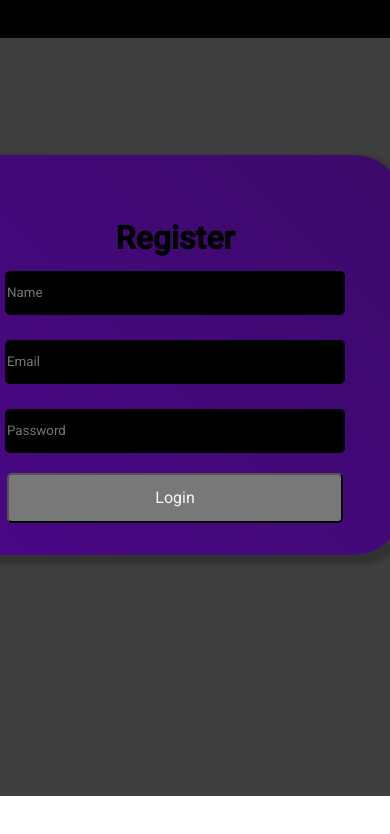
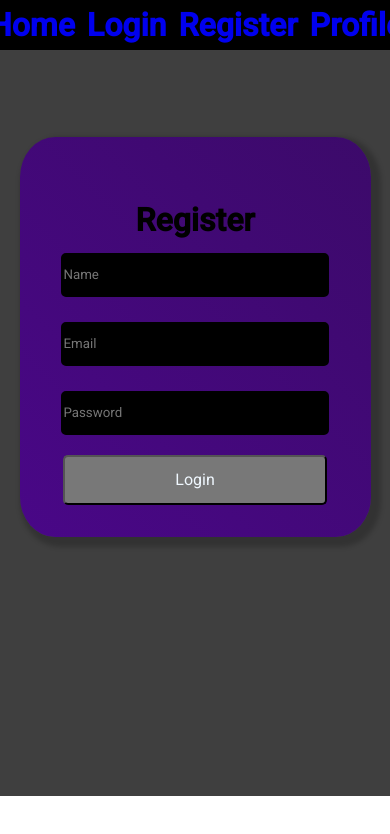
Before and after one commit to NishantKumar-2005/ReactTodo, a React (Vite) app: page /register in a window 390 px wide. Shown: the top 834 px of the page. Built offline with nearby package versions, Linux system fonts and the light colour scheme; no server answers; a web font is replaced by a local one.

Commit message:
mobile version

```diff
--- a/src/App.css
+++ b/src/App.css
@@ -209,3 +209,34 @@ h1{
   position: relative;
   top: 237px;
 }
+@media screen and (max-width: 768px) {
+  nav {
+    justify-content: center;
+  }
+
+  .logout,
+  nav>a {
+    margin: 6px;
+    left: 1px;
+  }
+
+  .inputarea {
+    width: 90%;
+    margin: 10px;
+  }
+
+  .form>input,
+  .form>textarea {
+    width: 75%;
+  }
+
+  button {
+    width: 75%;
+  }
+
+  .Task button,
+  .Task p,
+  span {
+    width: 100%;
+  }
+}
--- a/src/components/Loging.jsx
+++ b/src/components/Loging.jsx
@@ -86,8 +86,8 @@ const Loging = () => {
     cursor: 'pointer',
     outline: 'none',
     position: 'absolute',
-    top: '237px',
-    right: '-82px',
+    top: '60%',
+    right: '-18%',
     zIndex:'1',
     transform: 'translateY(-50%)',
   }}
```
